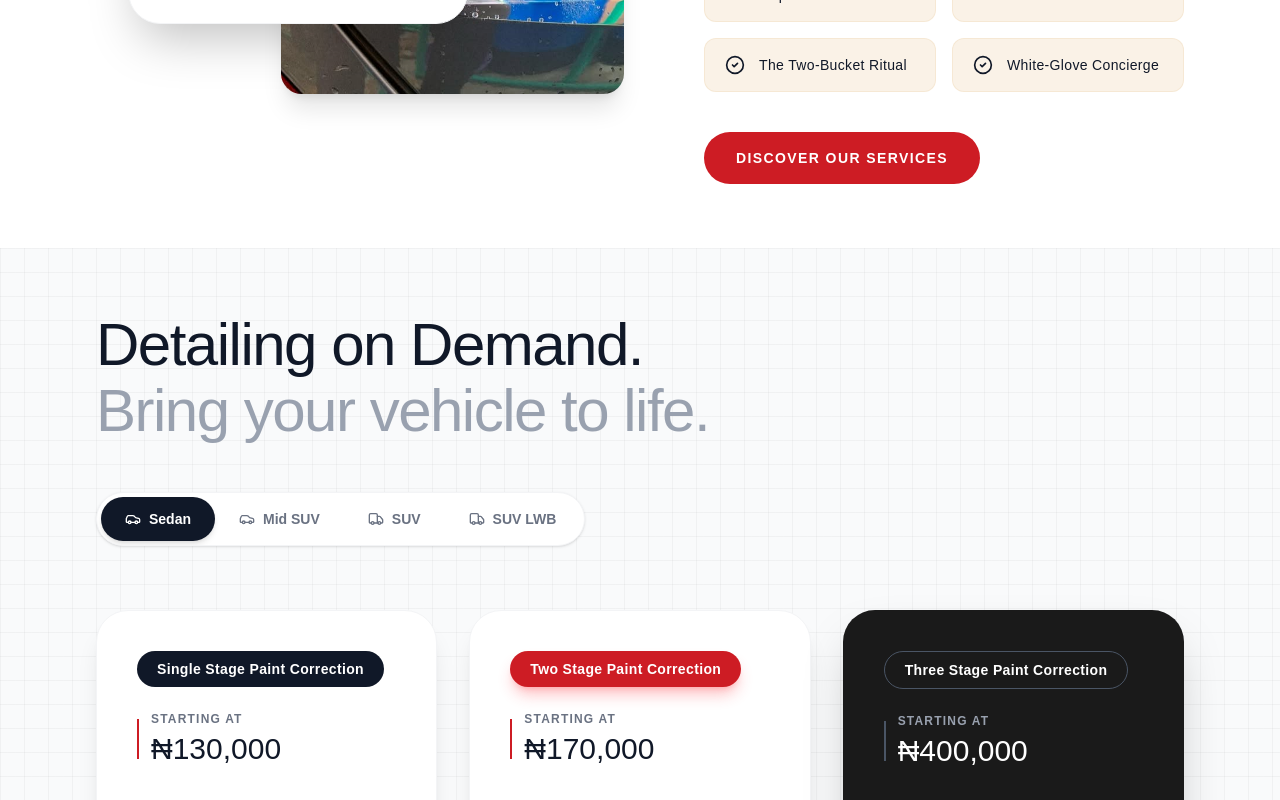
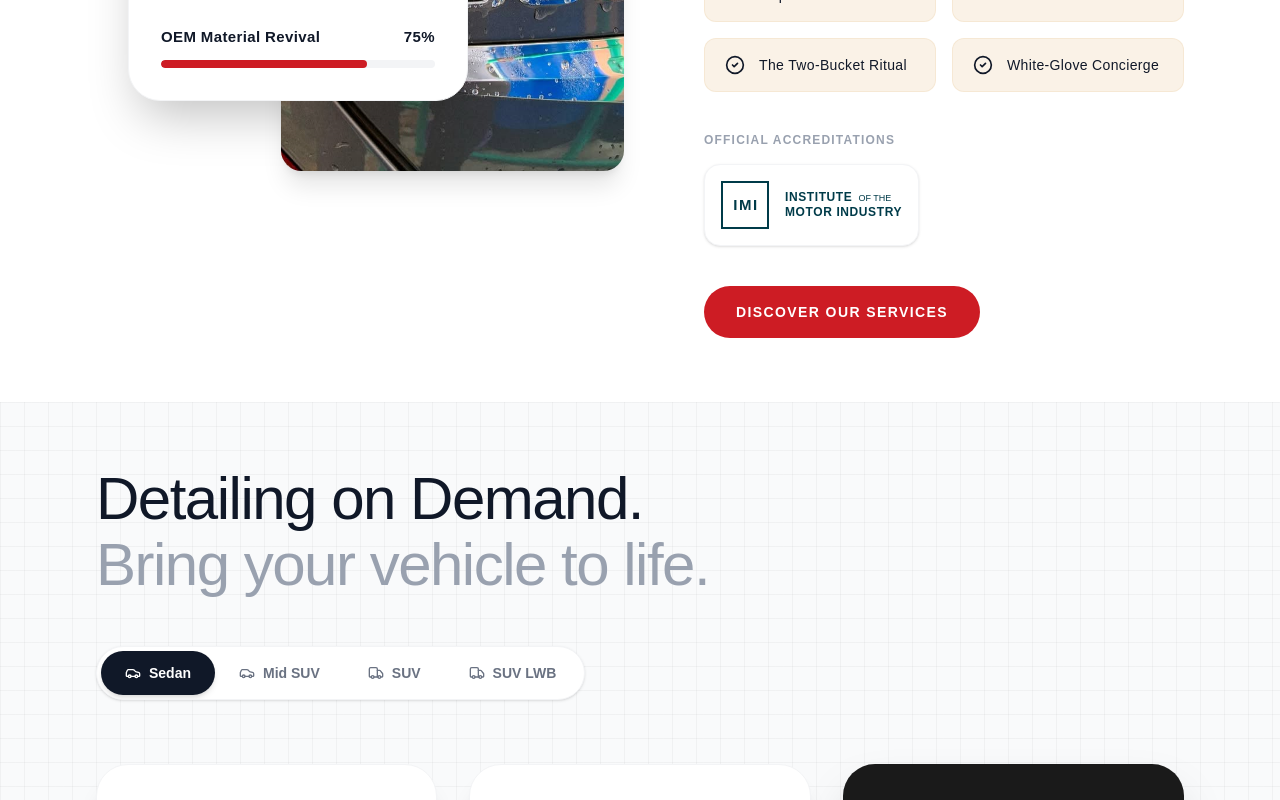
Before and after one commit to fadayomi101/luxurious-detail-website, a React (Vite) app: page / in a window 1280 px wide. Shown: the part 1560-2360 px from the top of the page. Built offline with nearby package versions, Linux system fonts and the light colour scheme.

Commit message:
feat(about,footer): add IMI accreditation display
Incorporate IMI (Institute of the Motor Industry) certification badges into the About page and footer to enhance brand trust and demonstrate professional qualification standards.

```diff
--- a/src/components/About.tsx
+++ b/src/components/About.tsx
@@ -144,6 +144,31 @@ export default function About() {
               ))}
             </motion.div>
 
+            {/* Accreditations / Certificates */}
+            <motion.div
+              initial={{ opacity: 0, y: 20 }}
+              whileInView={{ opacity: 1, y: 0 }}
+              viewport={{ once: true, margin: "-100px" }}
+              transition={{ duration: 0.8, delay: 0.5, ease: [0.21, 0.47, 0.32, 0.98] }}
+              className="mb-10 flex flex-col items-start"
+            >
+               <span className="text-xs font-bold uppercase tracking-widest text-gray-400 mb-4 block">Official Accreditations</span>
+               <div className="flex items-center space-x-4 p-4 bg-white border border-gray-100 rounded-2xl shadow-sm">
+                  <div className="shrink-0 flex items-center justify-center w-12 h-12 border-[2.5px] border-[#003b49] bg-white">
+                    <span className="text-[#003b49] font-bold text-[15px] tracking-widest ml-0.5">IMI</span>
+                  </div>
+                  <div className="flex flex-col justify-center text-[#003b49]">
+                    <span className="font-bold text-[12px] leading-[1.1] tracking-wider flex items-baseline space-x-1.5">
+                      <span>INSTITUTE</span>
+                      <span className="font-medium text-[9px] tracking-normal">OF THE</span>
+                    </span>
+                    <span className="font-bold text-[12px] leading-[1.1] tracking-wider mt-0.5">
+                      MOTOR INDUSTRY
+                    </span>
+                  </div>
+               </div>
+            </motion.div>
+
             <motion.div
               initial={{ opacity: 0, y: 20 }}
               whileInView={{ opacity: 1, y: 0 }}
--- a/src/components/Footer.tsx
+++ b/src/components/Footer.tsx
@@ -86,6 +86,21 @@ export default function Footer() {
 
             {/* Badges */}
             <div className="space-y-3">
+              {/* IMI Certified Badge */}
+              <div className="flex items-center space-x-3 p-3 bg-white border border-gray-100 rounded-xl shadow-sm hover:shadow-md transition-shadow">
+                <div className="shrink-0 flex items-center justify-center w-10 h-10 border-[2px] border-[#003b49] bg-white">
+                  <span className="text-[#003b49] font-bold text-[13px] tracking-widest ml-0.5">IMI</span>
+                </div>
+                <div className="flex flex-col justify-center text-[#003b49]">
+                  <span className="font-bold text-[10px] leading-[1.1] tracking-wider flex items-baseline space-x-1">
+                    <span>INSTITUTE</span>
+                    <span className="font-medium text-[7px] tracking-normal">OF THE</span>
+                  </span>
+                  <span className="font-bold text-[10px] leading-[1.1] tracking-wider mt-0.5">
+                    MOTOR INDUSTRY
+                  </span>
+                </div>
+              </div>
               <div className="flex items-center space-x-3 p-3 bg-gray-50 border border-gray-100 rounded-xl">
                 <div className="w-8 h-8 rounded-full bg-[#1b9a78] flex items-center justify-center text-white shrink-0">
                   <svg className="w-4 h-4" fill="none" viewBox="0 0 24 24" stroke="currentColor" strokeWidth={3}><path strokeLinecap="round" strokeLinejoin="round" d="M5 13l4 4L19 7" /></svg>
```
